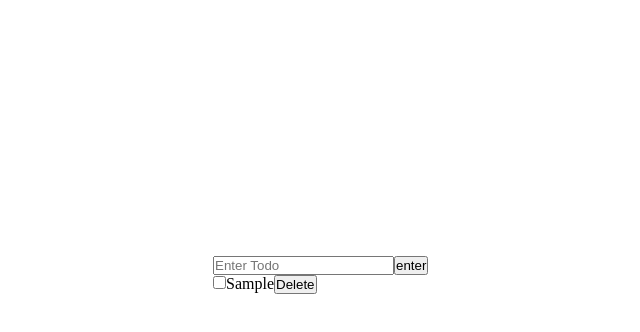
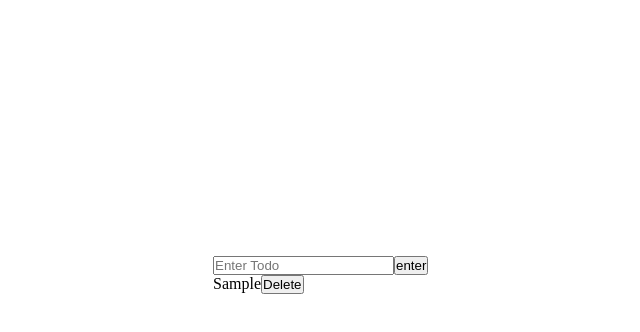
Before and after one commit to zacharyramsumair/reactToDo, a React (Vite) app: page / in a window 1280 px wide. Both pictures are taken after typing "Sample" into the empty fields and a click on the button "enter". Shown: the top 332 px of the page, without its empty margins (43-683 px from the left). Built offline with nearby package versions, Linux system fonts and the light colour scheme.

Commit message:
removed checkbox, it's just a list now

```diff
--- a/src/App.jsx
+++ b/src/App.jsx
@@ -2,81 +2,71 @@
 import { nanoid } from "nanoid";
 
 function App() {
-
 	let [todos, setTodos] = useState([]);
 	let [current, setCurrent] = useState("");
 
-
 	useEffect(() => {
-    console.log("getting")
-    if(localStorage.getItem("todos")){
-      setTodos(JSON.parse(localStorage.getItem("todos")))
-
+		console.log("getting");
+		if (localStorage.getItem("todos")) {
+			setTodos(JSON.parse(localStorage.getItem("todos")));
 		}
 	}, []);
-
-
-
 
 	function handleChange(e) {
 		e.preventDefault();
 		setCurrent(e.target.value);
 	}
-	function handleCheck(key) {
-		// e.preventDefault();
-    // setTodos((prev) => [...prev, {todo: current, key:nanoid(), checked:!{}}]);
 
-	}
 
 	function updateTodos(e) {
 		e.preventDefault();
 
-
-		setTodos((prev) => [...prev, {todo: current, key:nanoid(), checked:false}]);
-    localStorage.setItem('todos', JSON.stringify(todos));
+		setTodos((prev) => [
+			...prev,
+			{ todo: current, key: nanoid() },
+		]);
+		localStorage.setItem("todos", JSON.stringify(todos));
 		// setLocalStorage()
-
 
 		setCurrent("");
 	}
 
+	function deleteTodo(key) {
+		console.log(todos);
 
-  function deleteTodo(key){
-    console.log(todos)
-
-    setTodos(prev =>{
-      return prev.filter((todo)=> todo.key !== key )
-    })
+		setTodos((prev) => {
+			return prev.filter((todo) => todo.key !== key);
+		});
 
 		// setLocalStorage(JSON.stringify(todos.filter((todo)=> todo.key !== key)))
-    localStorage.setItem('todos', JSON.stringify(todos.filter((todo)=> todo.key !== key)));
+		localStorage.setItem(
+			"todos",
+			JSON.stringify(todos.filter((todo) => todo.key !== key))
+		);
 	}
 
 	let todoElements =
 		todos.length > 0
 			? todos.map((todo) => (
 					<li key={todo.key}>
-						<input type="checkbox" id={todo.key} name={todo.key} checked={todo.checked} onChange={()=> handleCheck(key)} />
-						<label htmlFor={todo.key}>{todo.todo}</label>
 
-            {/* {todo.todo} */}
+
+						{todo.todo}
 
 						<span>
-							<button onClick={()=> deleteTodo(todo.key)}>Delete</button>
+							<button onClick={() => deleteTodo(todo.key)}>
+								Delete
+							</button>
 						</span>
 					</li>
 			  ))
 			: null;
-
 
 	// function setLocalStorage(){
 	//   console.log(todos)
 	//   localStorage.setItem('todos', JSON.stringify(todos));
 
 	// }
-
-
-
 
 	return (
 		<main className="app">
```
Lines whose indentation alone changed are shown as unchanged.
